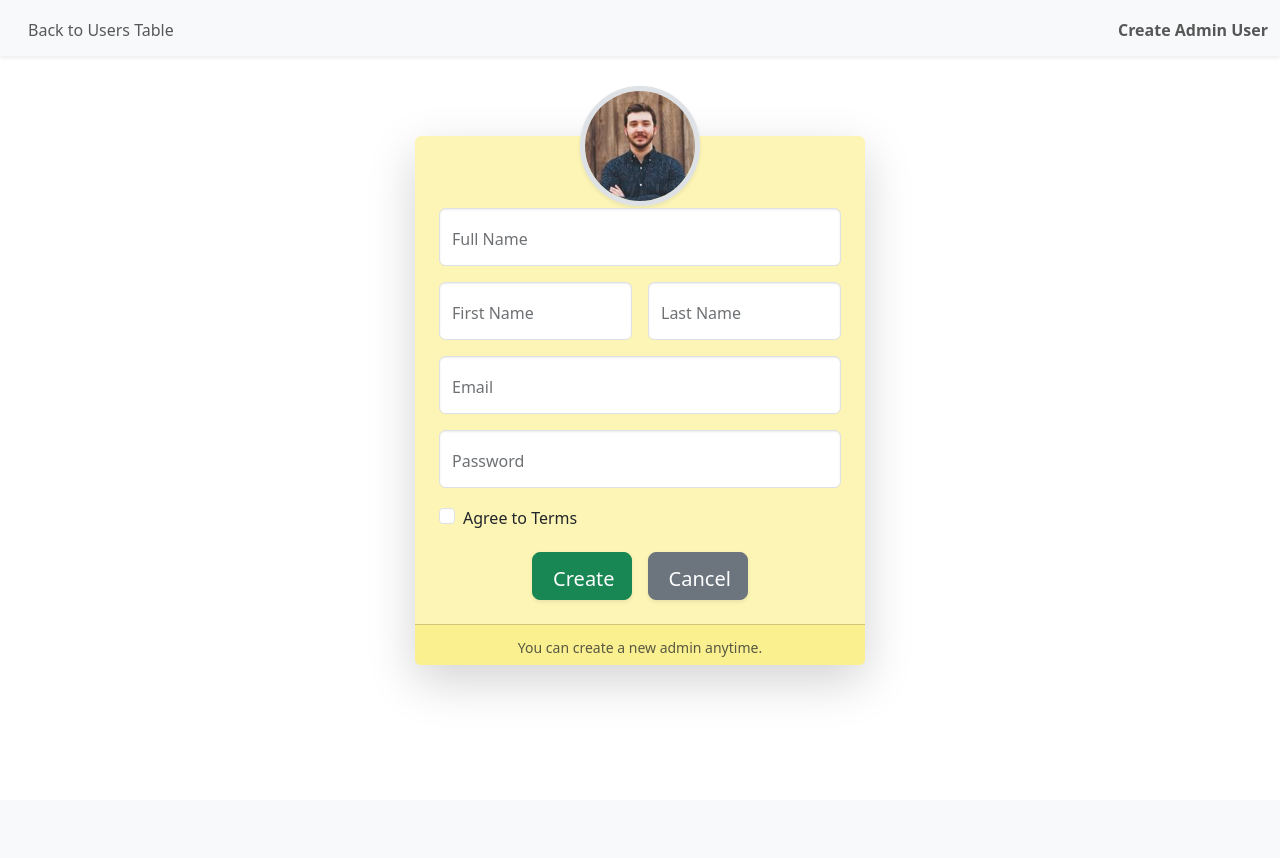
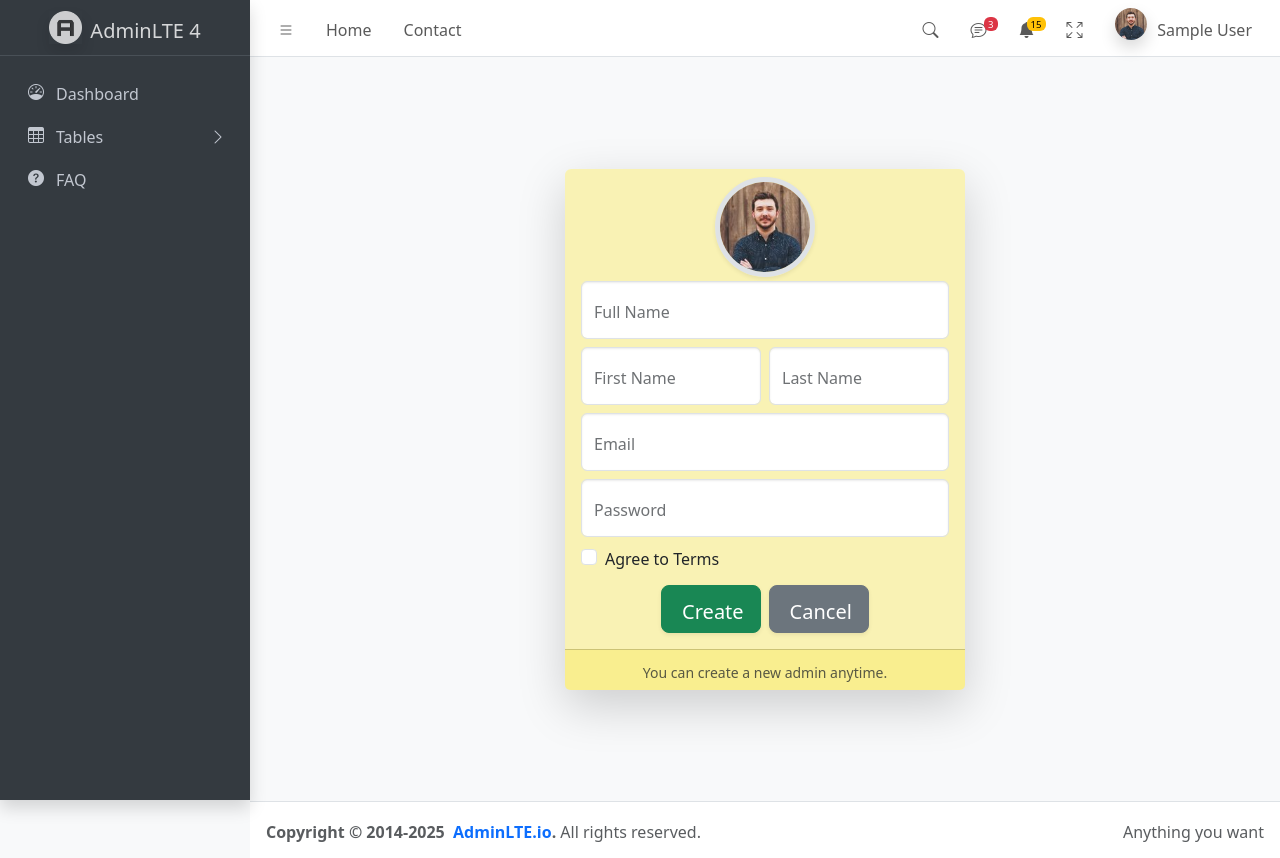
Before and after one commit to SHIVUKUMARA/PhP-Learning, a CodeIgniter app: page /firstci3/dashboard/create_admin in a window 1280 px wide. Before the commit the page ends 687 px from the top, so only its background shows below. Run offline with CodeIgniter, Linux system fonts and the light colour scheme; the visitor is signed in with stand-in values (Sample User, id 1).

Commit message:
added navigation bar for all the pages

```diff
--- a/application/controllers/Dashboard.php
+++ b/application/controllers/Dashboard.php
@@ -1,5 +1,5 @@
 <?php
-defined('BASEPATH') OR exit('No direct script access allowed');
+defined('BASEPATH') or exit('No direct script access allowed');
 
 /**
  * @property User_model $User_model
@@ -10,16 +10,19 @@ defined('BASEPATH') OR exit('No direct script access allowed');
  * @property CI_Uri $uri
  */
 
-class Dashboard extends CI_Controller {
+class Dashboard extends CI_Controller
+{
 
-    public function __construct(){
+    public function __construct()
+    {
         parent::__construct();
         $this->load->model('User_model');
         $this->load->library('pagination');
     }
 
     // Dashboard main page
-    public function dashboard() {
+    public function dashboard()
+    {
         if (!$this->session->userdata('logged_in')) {
             redirect('auth/login');
         }
@@ -29,7 +32,8 @@ class Dashboard extends CI_Controller {
     }
 
     // Users table with pagination
-    public function table() {
+    public function table()
+    {
         if (!$this->session->userdata('logged_in')) {
             redirect('auth/login');
         }
@@ -77,7 +81,8 @@ class Dashboard extends CI_Controller {
     }
 
     // View user
-    public function view_user($id){
+    public function view_user($id)
+    {
         if (!$this->session->userdata('logged_in')) {
             redirect('auth/login');
         }
@@ -87,7 +92,8 @@ class Dashboard extends CI_Controller {
     }
 
     // Edit user
-    public function edit_user($id){
+    public function edit_user($id)
+    {
         if (!$this->session->userdata('logged_in')) redirect('auth/login');
 
         $data['user'] = $this->User_model->get_user_by_id($id);
@@ -110,14 +116,16 @@ class Dashboard extends CI_Controller {
     }
 
     // Delete user
-    public function delete_user($id){
+    public function delete_user($id)
+    {
         if (!$this->session->userdata('logged_in')) redirect('auth/login');
         $this->User_model->delete_user($id);
         $this->session->set_flashdata('success', 'User deleted successfully!');
         redirect('dashboard/table');
     }
 
-    public function create_admin() {
+    public function create_admin()
+    {
         if (!$this->session->userdata('logged_in')) {
             redirect('auth/login');
         }
@@ -153,7 +161,7 @@ class Dashboard extends CI_Controller {
                 'status'      => 'active',
                 'agree_terms' => 1,
                 'created_at'  => date('Y-m-d H:i:s'),
-            'last_updated'=> date('Y-m-d H:i:s')
+                'last_updated' => date('Y-m-d H:i:s')
             ];
 
             // Insert into database
@@ -165,6 +173,4 @@ class Dashboard extends CI_Controller {
         // Load the create view
         $this->load->view('profile/create');
     }
-
 }
-?>
--- a/application/models/User_model.php
+++ b/application/models/User_model.php
@@ -34,6 +34,10 @@ class User_model extends CI_Model {
         return false;
     }
 
+    public function get_user($id){
+        return $this->db->get_where('users', ['id' => $id])->row();
+    }
+
     public function get_user_by_id($id){
         return $this->db->get_where('users', ['id' => $id])->row();
     }
--- a/application/views/navbar/sidebar.php
+++ b/application/views/navbar/sidebar.php
@@ -1,34 +1,44 @@
+<?php
+$segment1 = $this->uri->segment(1);
+$segment2 = $this->uri->segment(2);
+?>
+
 <aside class="app-sidebar bg-body-secondary shadow" data-bs-theme="dark">
-    <!--begin::Sidebar Brand-->
     <div class="sidebar-brand">
         <a href="<?= base_url('dashboard/dashboard') ?>" class="brand-link">
             <img src="<?= base_url('assets/images/AdminLTELogo.png'); ?>" alt="AdminLTE Logo" class="brand-image opacity-75 shadow"/>
             <span class="brand-text fw-light">AdminLTE 4</span>
         </a>
     </div>
-    <!--end::Sidebar Brand-->
 
     <div class="sidebar-wrapper">
         <nav class="mt-2">
-            <ul class="nav sidebar-menu flex-column" data-lte-toggle="treeview" role="navigation" aria-label="Main navigation" data-accordion="false" id="navigation">
-                <a href="<?= base_url('dashboard/dashboard') ?>" class="nav-link active">
-                    <i class="nav-icon bi bi-speedometer"></i>
-                    <p>Dashboard</p>
-                </a>
+            <ul class="nav sidebar-menu flex-column" data-lte-toggle="treeview" role="navigation">
+
                 <li class="nav-item">
-                    <a href="#" class="nav-link">
+                    <a href="<?= base_url('dashboard/dashboard') ?>"
+                       class="nav-link <?= ($segment2 == 'dashboard') ? 'active' : '' ?>">
+                        <i class="nav-icon bi bi-speedometer"></i>
+                        <p>Dashboard</p>
+                    </a>
+                </li>
+
+                <li class="nav-item <?= ($segment2 == 'table') ? 'menu-open' : '' ?>">
+                    <a href="#" class="nav-link <?= ($segment2 == 'table') ? 'active' : '' ?>">
                         <i class="nav-icon bi bi-table"></i>
                         <p>Tables <i class="nav-arrow bi bi-chevron-right"></i></p>
                     </a>
                     <ul class="nav nav-treeview">
                         <li class="nav-item">
-                            <a href="<?= base_url('dashboard/table') ?>" class="nav-link">
+                            <a href="<?= base_url('dashboard/table') ?>"
+                               class="nav-link <?= ($segment2 == 'table') ? 'active' : '' ?>">
                                 <i class="nav-icon bi bi-circle"></i>
                                 <p>Admins Table</p>
                             </a>
                         </li>
                     </ul>
                 </li>
+
                 <li class="nav-item">
                     <a href="../docs/faq.html" class="nav-link">
                         <i class="nav-icon bi bi-question-circle-fill"></i>
--- a/application/views/profile/create.php
+++ b/application/views/profile/create.php
@@ -4,34 +4,27 @@ $data['body_class'] = "hold-transition sidebar-mini layout-fixed";
 $this->load->view('partials/header', $data);
 ?>
 
-<nav class="main-header navbar navbar-expand navbar-light bg-light shadow-sm mb-3">
-    <div class="container-fluid">
-        <ul class="navbar-nav">
-            <li class="nav-item">
-                <a href="<?= site_url('dashboard/table'); ?>" class="nav-link">
-                    <i class="fas fa-arrow-left"></i> Back to Users Table
-                </a>
-            </li>
-        </ul>
-        <span class="navbar-text ms-auto fw-bold">
-            Create Admin User
-        </span>
-    </div>
-</nav>
+<div class="layout-fixed sidebar-expand-lg sidebar-open bg-body-tertiary">
+    <div class="app-wrapper">
 
-<div class="content-wrapper" style="margin-top: 4rem;">
-    <div class="content">
-        <div class="container d-flex justify-content-center align-items-center" style="min-height:70vh;">
+        <?php $this->load->view('navbar/headernav', ['user' => (object)[
+            'fullname' => $this->session->userdata('fullname'),
+            'created_at' => $this->session->userdata('created_at') ?? date('Y-m-d')
+        ]]); ?>
 
-            <div class="card shadow-lg border-0 rounded-lg text-center" style="width: 450px; background-color: #f8ea687a;">
-                <div class="position-relative">
+        <?php $this->load->view('navbar/sidebar'); ?>
+
+        <main class="app-main d-flex justify-content-center align-items-center" style="min-height: calc(100vh - 56px); padding: 20px;">
+            <div class="d-flex justify-content-center align-items-center w-100" style="min-height: 100%;">
+                <div class="card shadow-lg border-0 rounded-lg text-center" style="width: 400px; background-color: #f8ea687a;">
+                    <div class="position-relative mt-5">
                         <img src="<?= base_url('assets/images/user8-128x128.jpg'); ?>"
                              class="rounded-circle border border-5 border-grey shadow-sm"
                              alt="User Avatar"
-                         style="width: 120px; height: 120px; object-fit: cover; position: absolute; top: -50px; left: 50%; transform: translateX(-50%);">
+                             style="width: 100px; height: 100px; object-fit: cover; position: absolute; top: -40px; left: 50%; transform: translateX(-50%);">
                     </div>
 
-                <div class="card-body mt-5 p-4">
+                    <div class="card-body mt-5 p-3">
                         <?php if($this->session->flashdata('success')): ?>
                             <div class="alert alert-success"><?= $this->session->flashdata('success'); ?></div>
                         <?php endif; ?>
@@ -39,45 +32,45 @@ $this->load->view('partials/header', $data);
                             <div class="alert alert-danger"><?= $this->session->flashdata('error'); ?></div>
                         <?php endif; ?>
 
-                    <?= form_open('dashboard/create_admin') ?>
-                    <div class="form-floating mb-3">
-                        <input type="text" class="form-control" id="fullname" name="fullname" placeholder="Full Name" required>
+                        <?= form_open('dashboard/create_admin', ['novalidate' => true]) ?>
+                        <div class="form-floating mb-2">
+                            <input type="text" class="form-control" id="fullname" name="fullname" placeholder="Full Name" required autocomplete="off">
                             <label for="fullname">Full Name</label>
                         </div>
 
-                    <div class="row g-3 mb-3">
+                        <div class="row g-2 mb-2">
                             <div class="col">
                                 <div class="form-floating">
-                                <input type="text" class="form-control" id="fname" name="fname" placeholder="First Name">
+                                    <input type="text" class="form-control" id="fname" name="fname" placeholder="First Name" autocomplete="off">
                                     <label for="fname">First Name</label>
                                 </div>
                             </div>
                             <div class="col">
                                 <div class="form-floating">
-                                <input type="text" class="form-control" id="lname" name="lname" placeholder="Last Name">
+                                    <input type="text" class="form-control" id="lname" name="lname" placeholder="Last Name" autocomplete="off">
                                     <label for="lname">Last Name</label>
                                 </div>
                             </div>
                         </div>
 
-                    <div class="form-floating mb-3">
-                        <input type="email" class="form-control" id="email" name="email" placeholder="Email" required>
+                        <div class="form-floating mb-2">
+                            <input type="email" class="form-control" id="email" name="email" placeholder="Email" required autocomplete="off">
                             <label for="email">Email</label>
                         </div>
 
-                    <div class="form-floating mb-3">
-                        <input type="password" class="form-control" id="password" name="password" placeholder="Password" required>
+                        <div class="form-floating mb-2">
+                            <input type="password" class="form-control" id="password" name="password" placeholder="Password" required autocomplete="off">
                             <label for="password">Password</label>
                         </div>
 
-                    <div class="form-check mb-3 text-start">
+                        <div class="form-check mb-2 text-start">
                             <input class="form-check-input" type="checkbox" name="agree_terms" value="1" id="agree_terms" required>
                             <label class="form-check-label" for="agree_terms">
                                 Agree to Terms
                             </label>
                         </div>
 
-                    <div class="d-flex justify-content-center gap-3 mt-4">
+                        <div class="d-flex justify-content-center gap-2 mt-3">
                             <button type="submit" class="btn btn-success btn-lg shadow-sm" name="save" value="create">
                                 <i class="fas fa-save me-1"></i> Create
                             </button>
@@ -85,7 +78,6 @@ $this->load->view('partials/header', $data);
                                 <i class="fas fa-times me-1"></i> Cancel
                             </a>
                         </div>
-
                         <?= form_close(); ?>
                     </div>
 
@@ -93,8 +85,11 @@ $this->load->view('partials/header', $data);
                         <small class="text-muted">You can create a new admin anytime.</small>
                     </div>
                 </div>
+            </div>
+        </main>
 
-        </div>
+        <?php $this->load->view('navbar/footer'); ?>
+
     </div>
 </div>
 
--- a/application/views/profile/edit.php
+++ b/application/views/profile/edit.php
@@ -32,10 +32,10 @@ $this->load->view('partials/header', $data);
                 </div>
 
                 <div class="card-body mt-5 p-4">
-                    <?php if($this->session->flashdata('success')): ?>
+                    <?php if ($this->session->flashdata('success')): ?>
                         <div class="alert alert-success"><?= $this->session->flashdata('success'); ?></div>
                     <?php endif; ?>
-                    <?php if($this->session->flashdata('error')): ?>
+                    <?php if ($this->session->flashdata('error')): ?>
                         <div class="alert alert-danger"><?= $this->session->flashdata('error'); ?></div>
                     <?php endif; ?>
 
```
Also changed, not shown: application/controllers/Greet.php (+8 -3 lines), application/controllers/Profile.php (+52 -16 lines), application/controllers/Upload.php (deleted, +0 -34 lines), application/views/dashboard/dashboard.php (+15 -20 lines), application/views/dashboard/greet_message.php (+25 -19 lines), application/views/dashboard/upload.php (deleted, +0 -8 lines), application/views/profile/profile.php (+29 -30 lines), application/views/profile/update.php (+28 -27 lines), assets/uploads/user_default.png (added). Lines whose indentation alone changed are shown as unchanged.
